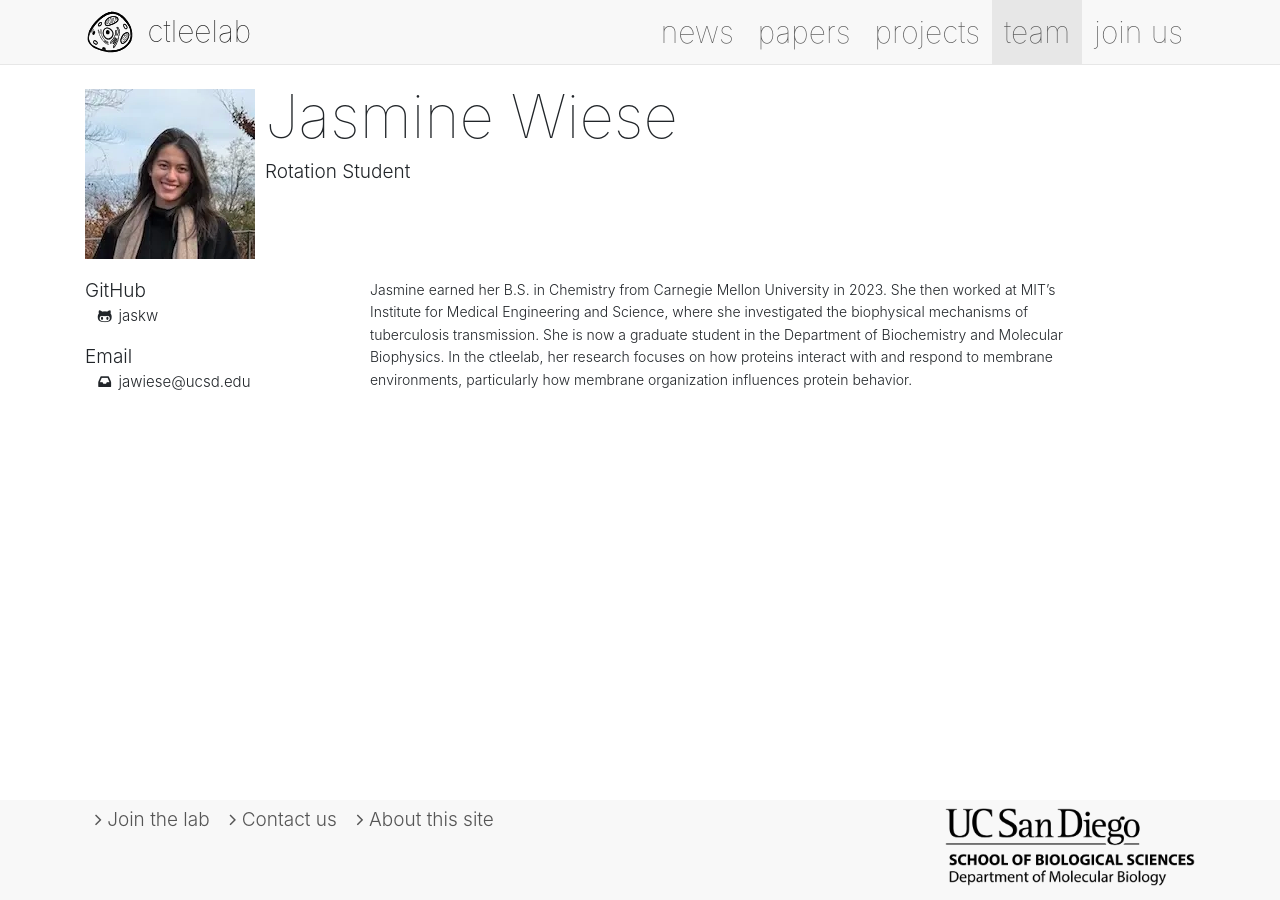
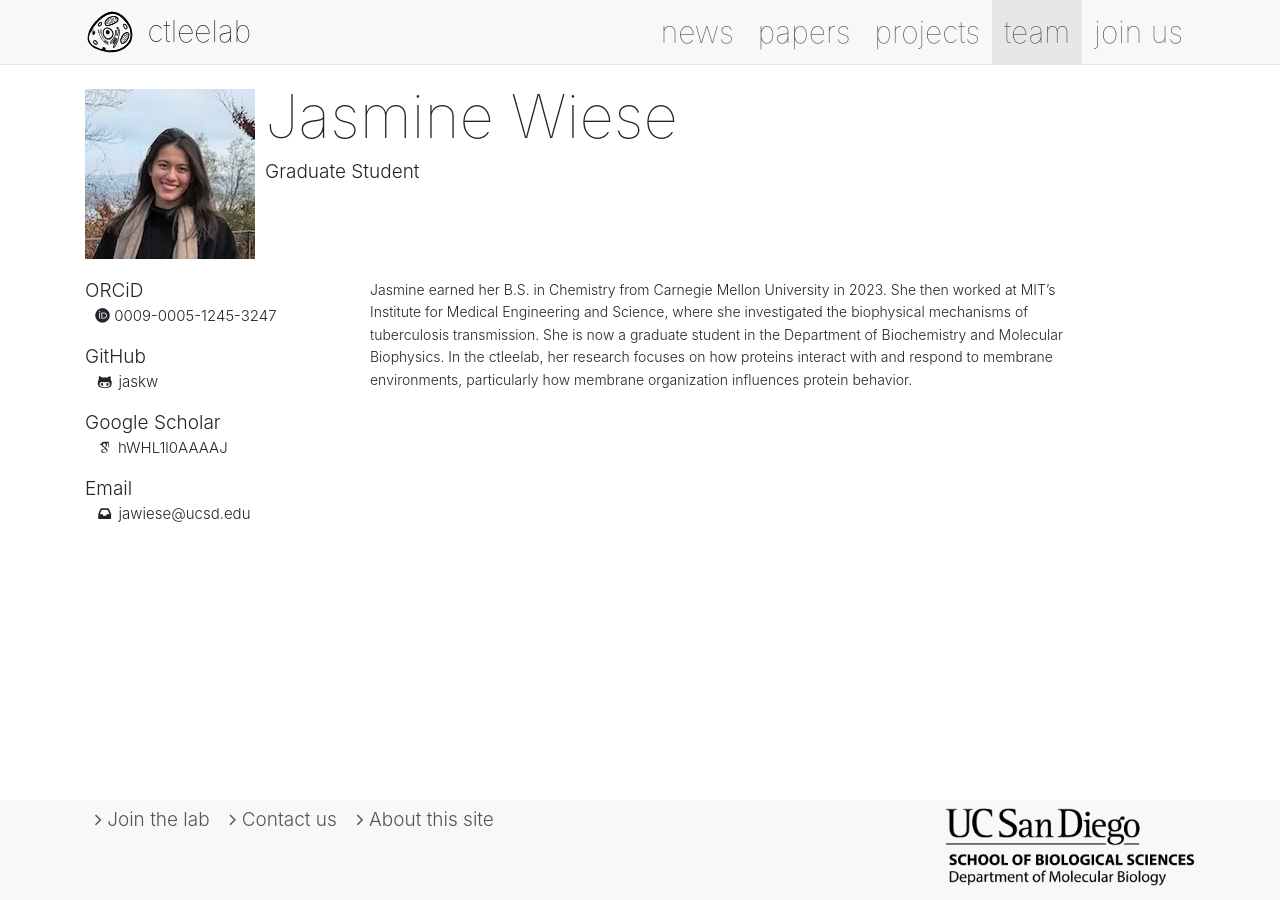
Before and after one commit to ctleelab/bulletin, a Jekyll site: the page built from team/_posts/2026-04-13-jasmine-wiese.md, in a window 1280 px wide. Built offline with Jekyll 4.4.1, drawn with Linux system fonts in a browser that asks for light colours; some web fonts are replaced.

Commit message:
Update Jasmine Wiese's position and add identifiers

```diff
--- a/team/_posts/2025-11-03-jasmine-wiese.md
+++ b/team/_posts/2026-04-13-jasmine-wiese.md
@@ -1,12 +1,12 @@
 ---
 layout: member
 title: Jasmine Wiese
-position: Rotation Student
+position: Graduate Student
 handle: jawiese
 twitter:
 github: jaskw
-scholar:
-orcid:
+scholar: hWHL1l0AAAAJ
+orcid: 0009-0005-1245-3247
 website:
 image: /images/team/jasmine-wiese.webp
 cv:
```
